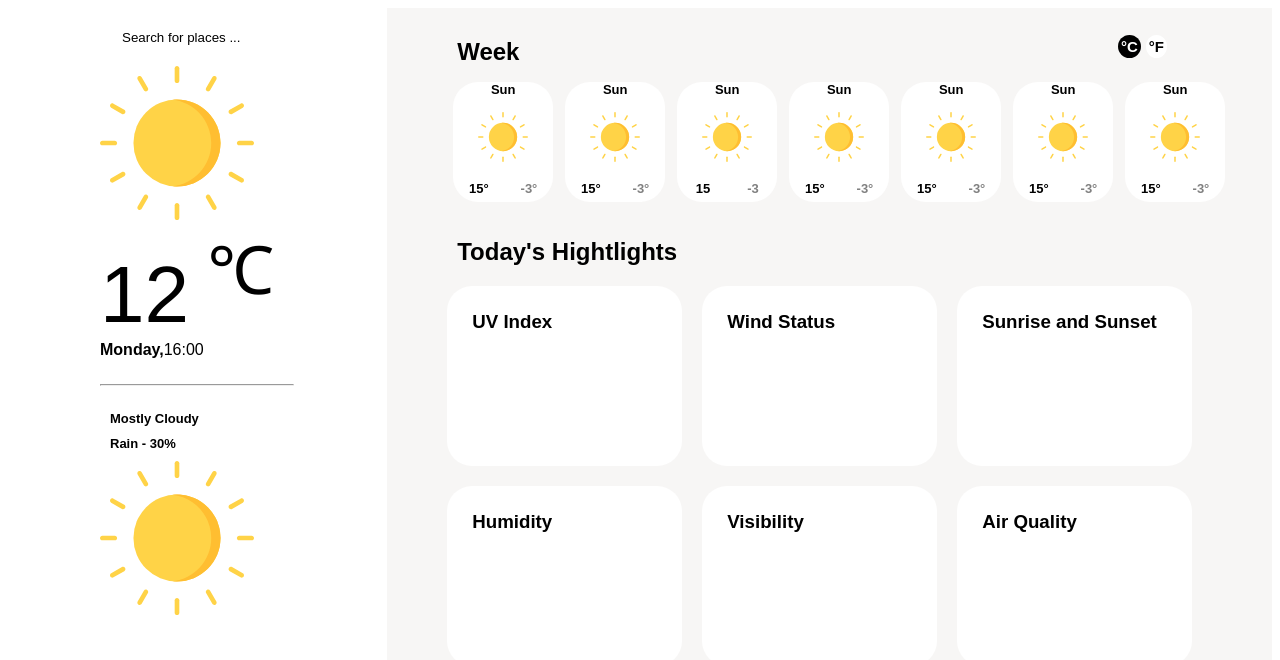
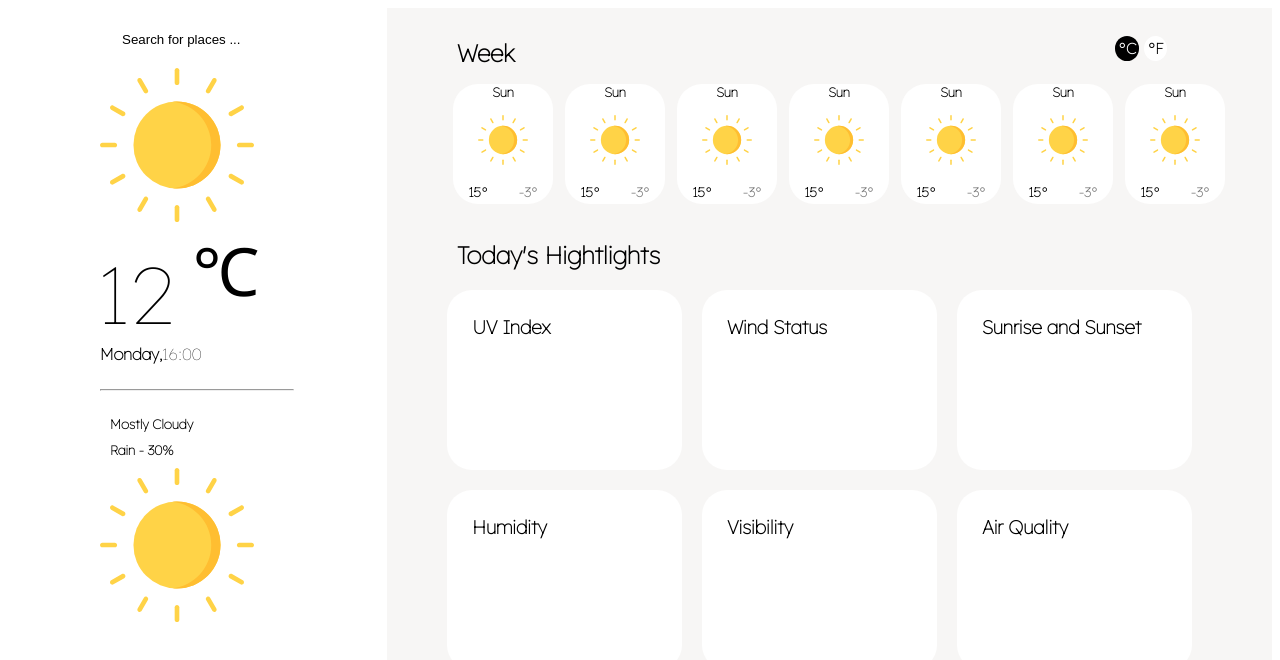
Before and after one commit to Arpitgoyalgg/weather-app-nextjs, a Next.js app: page / in a window 1280 px wide. Shown: the top 660 px of the page. Built offline with nearby package versions, Linux system fonts and the light colour scheme.

Commit message:
HTML --> Multiple Components

```diff
--- /dev/null
+++ b/components/TodayHighlights.js
@@ -0,0 +1,27 @@
+export default function TodayHightlights() {
+  return (
+    <>
+      <h2>Today's Hightlights</h2>
+      <div className="big-card-container">
+        <div className="big-card">
+          <h3>UV Index</h3>
+        </div>
+        <div className="big-card">
+          <h3>Wind Status</h3>
+        </div>
+        <div className="big-card">
+          <h3>Sunrise and Sunset</h3>
+        </div>
+        <div className="big-card">
+          <h3>Humidity</h3>
+        </div>
+        <div className="big-card">
+          <h3>Visibility</h3>
+        </div>
+        <div className="big-card">
+          <h3>Air Quality</h3>
+        </div>
+      </div>
+    </>
+  );
+}
--- /dev/null
+++ b/components/TodayWeather.js
@@ -0,0 +1,29 @@
+export default function TodayWeather() {
+  return (
+    <>
+      <div className="left-part">
+        <div>
+          {/* div to contain all the elements in the left part */}
+          <div className="search-box">
+            <i className="fas fa-search"></i>
+            <input type="text" value="Search for places ..." />
+          </div>
+          <img src="./sun.svg" />
+          <div>
+            <span style={{ fontSize: "80px", fontWeight: "lighter" }}>
+              12<sup className="left-degree"> &#8451;</sup>
+            </span>
+          </div>
+          <span>
+            <strong>Monday,</strong>
+          </span>
+          <span>16:00</span>
+          <hr />
+          <h4>Mostly Cloudy</h4>
+          <h4>Rain - 30%</h4>
+          <img src="./sun.svg" className="city-image" />
+        </div>
+      </div>
+    </>
+  );
+}
--- /dev/null
+++ b/components/WeekCard.js
@@ -0,0 +1,14 @@
+export default function WeekCard() {
+  return (
+    <>
+      <div className="small-card">
+        <h4>Sun</h4>
+        <img src="./sun.svg" />
+        <div className="temp">
+          <h4>15&#176;</h4>
+          <h4 className="min-temp">-3&#176;</h4>
+        </div>
+      </div>
+    </>
+  );
+}
--- /dev/null
+++ b/components/WeekWeather.js
@@ -0,0 +1,23 @@
+import WeekCard from "./WeekCard";
+
+export default function WeekWeather() {
+  return (
+    <>
+      <h2>Week</h2>
+      <div className="unit-widget">
+        <span className="c-widget">&#176;C</span>
+        <span className="f-widget">&#176;F</span>
+      </div>
+
+      <div className="small-card-container">
+        <WeekCard />
+        <WeekCard />
+        <WeekCard />
+        <WeekCard />
+        <WeekCard />
+        <WeekCard />
+        <WeekCard />
+      </div>
+    </>
+  );
+}
--- a/pages/index.js
+++ b/pages/index.js
@@ -1,120 +1,22 @@
 import Head from "next/head";
+import TodayHightlights from "../components/TodayHighlights";
+import TodayWeather from "../components/TodayWeather";
+import WeekWeather from "../components/WeekWeather";
 
 export default function Home() {
   return (
     <>
-      <div>
-        <div className="left-part">
-          <div>
-            {/* div to contain all the elements in the left part */}
-            <div className="search-box">
-              <i className="fas fa-search"></i>
-              <input type="text" value="Search for places ..." />
-            </div>
-            <img src="./sun.svg" />
-            <div>
-              <span style={{ fontSize: "80px", fontWeight: "lighter" }}>
-                12<sup className="left-degree"> &#8451;</sup>
-              </span>
-            </div>
-            <span>
-              <strong>Monday,</strong>
-            </span>
-            <span>16:00</span>
-            <hr />
-            <h4>Mostly Cloudy</h4>
-            <h4>Rain - 30%</h4>
-            <img src="./sun.svg" className="city-image" />
-          </div>
-        </div>
-
-        <div className="right-part">
-          <h2>Week</h2>
-          <div className="unit-widget">
-            <span className="c-widget">&#176;C</span>
-            <span className="f-widget">&#176;F</span>
-          </div>
-
-          <div className="small-card-container">
-            <div className="small-card">
-              <h4>Sun</h4>
-              <img src="./sun.svg" />
-              <div className="temp">
-                <h4>15&#176;</h4>
-                <h4 className="min-temp">-3&#176;</h4>
-              </div>
-            </div>
-            <div className="small-card">
-              <h4>Sun</h4>
-              <img src="./sun.svg" />
-              <div className="temp">
-                <h3>15&#176;</h3>
-                <h3 className="min-temp">-3&#176;</h3>
-              </div>
-            </div>
-            <div className="small-card">
-              <h4>Sun</h4>
-              <img src="./sun.svg" />
-              <div className="temp">
-                <h3>15</h3>
-                <h3 className="min-temp">-3</h3>
-              </div>
-            </div>
-            <div className="small-card">
-              <h4>Sun</h4>
-              <img src="./sun.svg" />
-              <div className="temp">
-                <h3>15&#176;</h3>
-                <h3 className="min-temp">-3&#176;</h3>
-              </div>
-            </div>
-            <div className="small-card">
-              <h4>Sun</h4>
-              <img src="./sun.svg" />
-              <div className="temp">
-                <h3>15&#176;</h3>
-                <h3 className="min-temp">-3&#176;</h3>
-              </div>
-            </div>
-            <div className="small-card">
-              <h4>Sun</h4>
-              <img src="./sun.svg" />
-              <div className="temp">
-                <h3>15&#176;</h3>
-                <h3 className="min-temp">-3&#176;</h3>
-              </div>
-            </div>
-            <div className="small-card">
-              <h4>Sun</h4>
-              <img src="./sun.svg" />
-              <div className="temp">
-                <h3>15&#176;</h3>
-                <h3 className="min-temp">-3&#176;</h3>
-              </div>
-            </div>
-          </div>
-          <h2>Today's Hightlights</h2>
-          <div className="big-card-container">
-            <div className="big-card">
-              <h3>UV Index</h3>
-            </div>
-            <div className="big-card">
-              <h3>Wind Status</h3>
-            </div>
-            <div className="big-card">
-              <h3>Sunrise and Sunset</h3>
-            </div>
-            <div className="big-card">
-              <h3>Humidity</h3>
-            </div>
-            <div className="big-card">
-              <h3>Visibility</h3>
-            </div>
-            <div className="big-card">
-              <h3>Air Quality</h3>
-            </div>
-          </div>
-        </div>
+      <Head>
+        <link rel="preconnect" href="https://fonts.gstatic.com" />
+        <link
+          href="https://fonts.googleapis.com/css2?family=Lexend:wght@100&display=swap"
+          rel="stylesheet"
+        />
+      </Head>
+      <TodayWeather />
+      <div className="right-part">
+        <WeekWeather />
+        <TodayHightlights />
       </div>
     </>
   );
```
